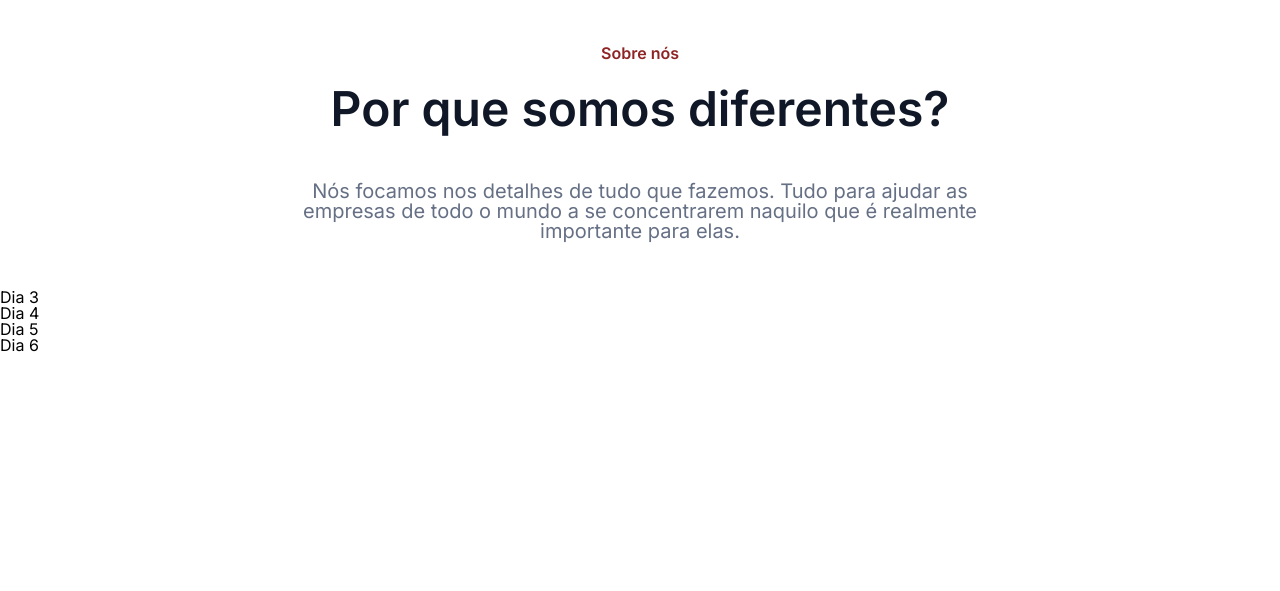
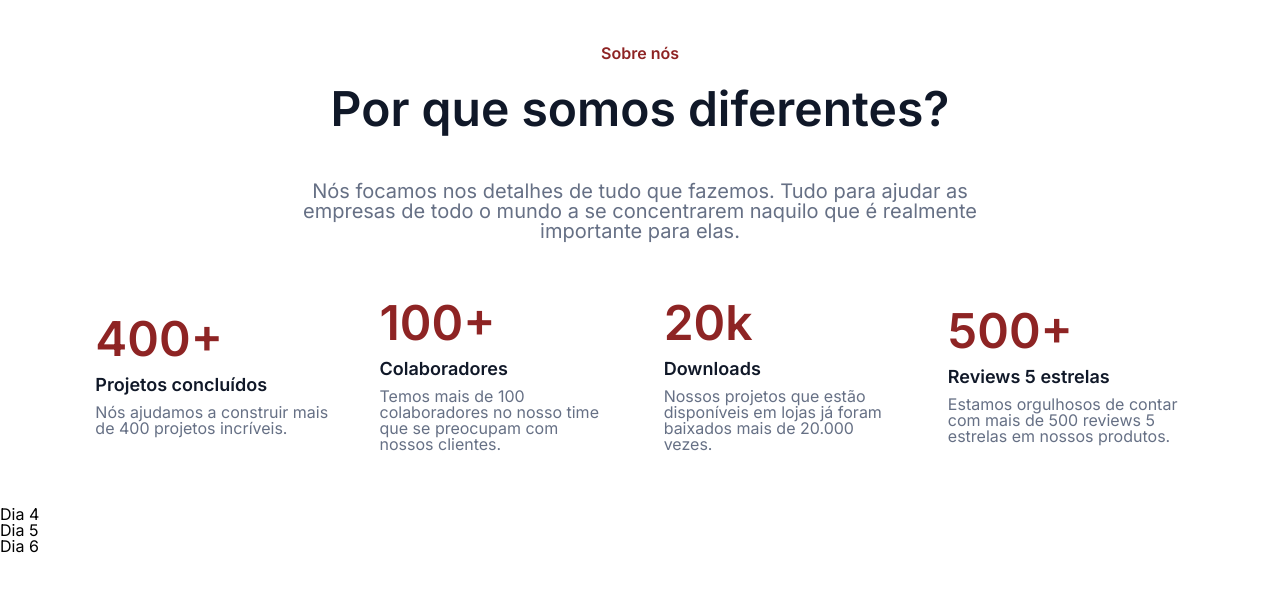
Before and after one commit to higorini/Site-de-Vagas---7Days-Of-Code-Alura, a plain HTML site: page index.html in a window 1280 px wide. Shown: the part 83-674 px from the top of the page. Drawn offline with Linux system fonts and the light colour scheme.

Commit message:
Dia 3
Dia 3 concluido

```diff
--- a/css/style.css
+++ b/css/style.css
@@ -88,3 +88,38 @@ body {
     font-size: 20px;
     font-weight: 400;
 }
+
+
+.info {
+    display: flex;
+    justify-content: space-evenly;
+    margin: 3em;
+}
+
+.info__div {
+    display: flex;
+    flex-direction: column;
+    justify-content: center;
+    width: 20%;
+}
+
+.info__div-number {
+    color: var(--brown);
+    font-size: 48px;
+    font-weight: 600;
+    padding: 0.2em 0;
+}
+
+.info__div-subtittle {
+    color: var(--grey);
+    font-size: 18px;
+    font-weight: 600;
+    padding: 0.2em 0;
+}
+
+.info__div-text {
+    color: var(--light-grey);
+    font-size: 16px;
+    font-weight: 400;
+    padding: 0.4em 0;
+}
--- a/index.html
+++ b/index.html
@@ -65,7 +65,39 @@
         </p>
       </section>
 
-      <section class="info">Dia 3</section>
+      <section class="info">
+        <div class="info__div">
+          <h1 class="info__div-number">400+</h1>
+          <h4 class="info__div-subtittle">Projetos concluídos</h4>
+          <p class="info__div-text">
+            Nós ajudamos a construir mais de 400 projetos incríveis.
+          </p>
+        </div>
+        <div class="info__div">
+          <h1 class="info__div-number">100+</h1>
+          <h4 class="info__div-subtittle">Colaboradores</h4>
+          <p class="info__div-text">
+            Temos mais de 100 colaboradores no nosso time que se preocupam com
+            nossos clientes.
+          </p>
+        </div>
+        <div class="info__div">
+          <h1 class="info__div-number">20k</h1>
+          <h4 class="info__div-subtittle">Downloads</h4>
+          <p class="info__div-text">
+            Nossos projetos que estão disponíveis em lojas já foram baixados
+            mais de 20.000 vezes.
+          </p>
+        </div>
+        <div class="info__div">
+          <h1 class="info__div-number">500+</h1>
+          <h4 class="info__div-subtittle">Reviews 5 estrelas</h4>
+          <p class="info__div-text">
+            Estamos orgulhosos de contar com mais de 500 reviews 5 estrelas em
+            nossos produtos.
+          </p>
+        </div>
+      </section>
 
       <section class="jobs">Dia 4</section>
 
```
